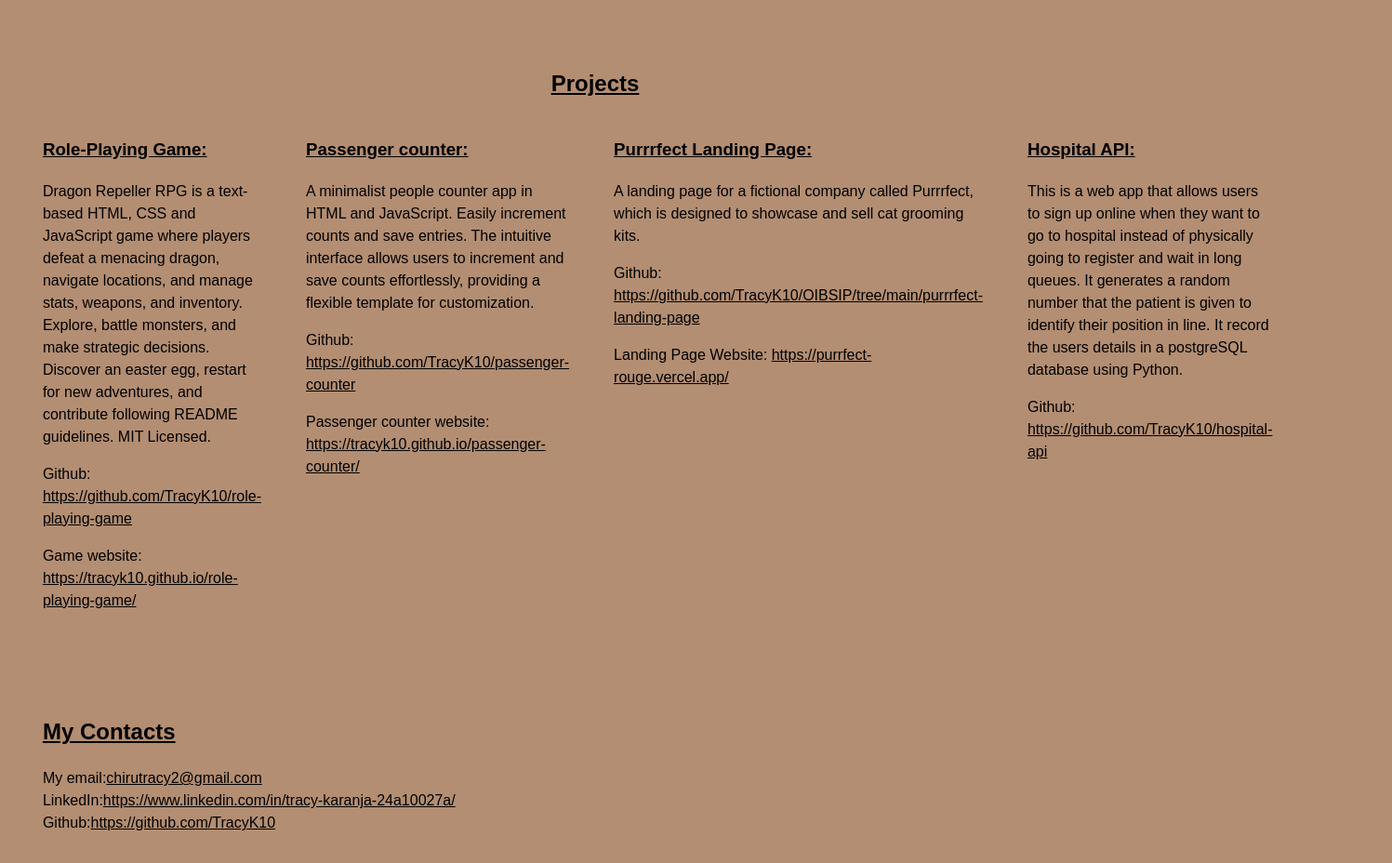
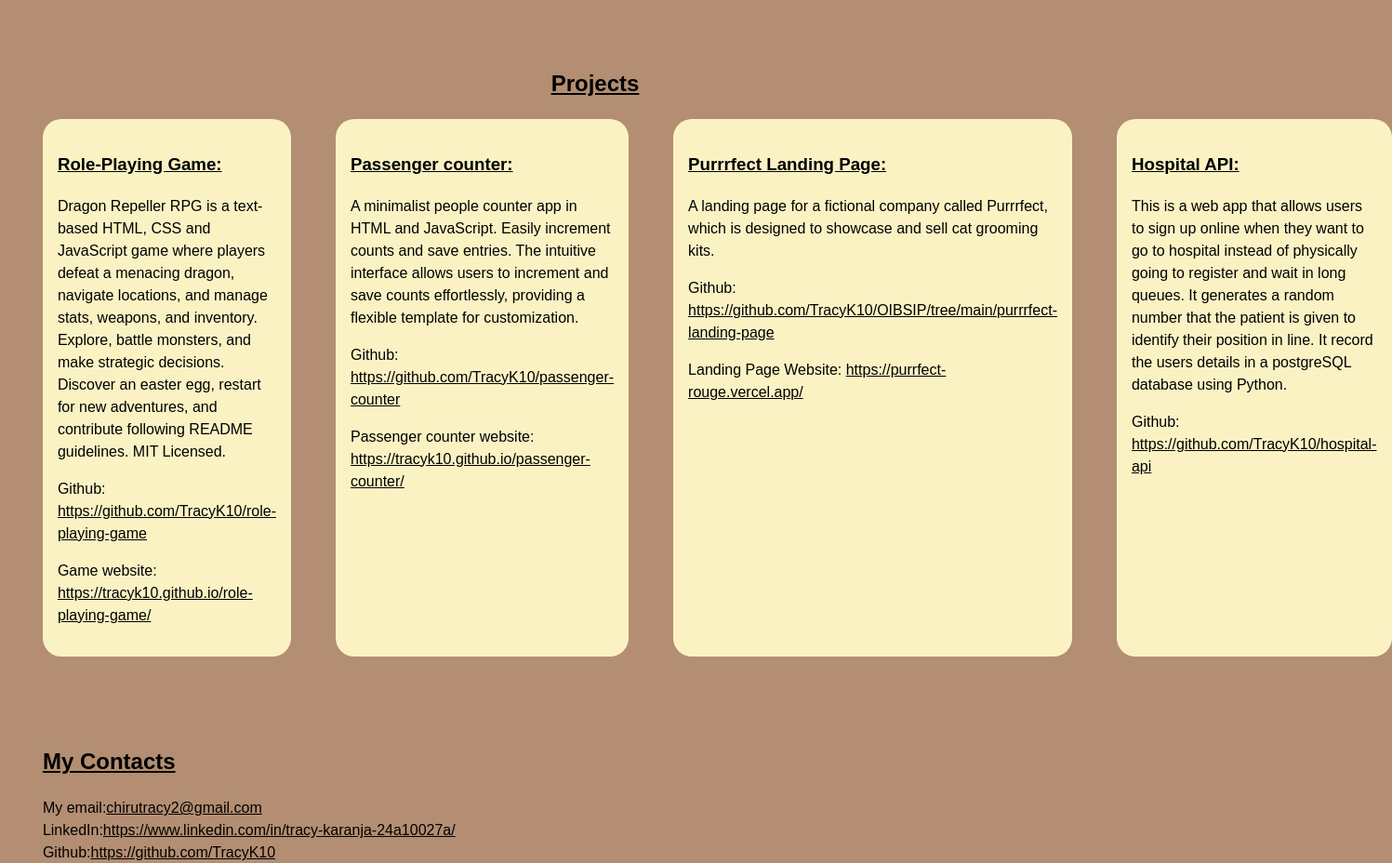
Before and after one commit to TracyK10/my-porfolio-website, a plain HTML site: page index.html in a window 1280 px wide. Shown: the part 1420-2348 px from the top of the page at 93% size, 1497 px wide, since content can reach past the window. Drawn offline with Linux system fonts and the light colour scheme.

Commit message:
styling the div

```diff
--- a/styles.css
+++ b/styles.css
@@ -112,7 +112,7 @@ h2{
 
 .projects{
     display: flex;
-    justify-content: space-between;
+    justify-content: space-evenly;
     gap: 3rem;
 }
 
@@ -144,3 +144,27 @@ section{
 h3{
     text-decoration: underline;
 }
+
+.passenger-counter{
+    background-color: #fbf2c4;
+    border-radius: 20px;
+    padding: 1em;
+}
+
+.game {
+    background-color: #fbf2c4;
+    border-radius: 20px;
+    padding: 1em;
+}
+
+.landing-page{
+    background-color: #fbf2c4;
+    border-radius: 20px;
+    padding: 1em;
+}
+
+.hospital-api{
+    background-color: #fbf2c4;
+    border-radius: 20px;
+    padding: 1em;
+}
```
